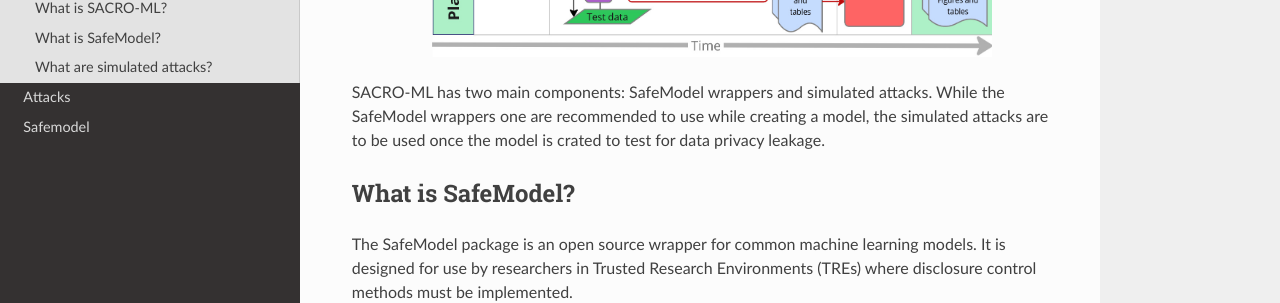
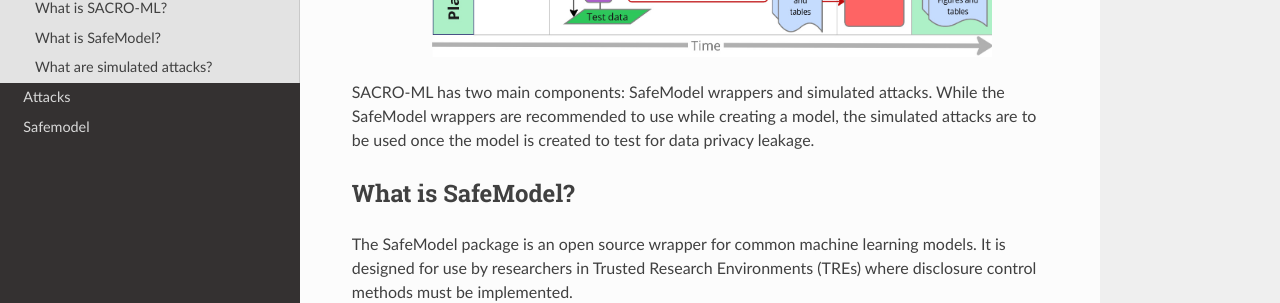
Before and after one commit to AI-SDC/SACRO-ML, a Sphinx documentation site: the page built from docs/source/introduction.rst, in a window 1280 px wide and 900 px high, scrolled down 944 px. Shown: the part 175-478 px from the top of the window. Built offline with Sphinx 7.4.7 and the Read the Docs theme 3.1.0, drawn with Linux system fonts in a browser that asks for light colours.

Commit message:
fix spelling in docs/source/introduction.rst
Signed-off-by: Richard Preen <rpreen@gmail.com>

```diff
--- a/docs/source/introduction.rst
+++ b/docs/source/introduction.rst
@@ -30,7 +30,7 @@
     :height: 250px
     :alt: Timeline of a life cycle of a ML model containing sensitive and personal data.
 
-SACRO-ML has two main components: SafeModel wrappers and simulated attacks. While the SafeModel wrappers one are recommended to use while creating a model, the simulated attacks are to be used once the model is crated to test for data privacy leakage.
+SACRO-ML has two main components: SafeModel wrappers and simulated attacks. While the SafeModel wrappers are recommended to use while creating a model, the simulated attacks are to be used once the model is created to test for data privacy leakage.
 
 What is SafeModel?
 ------------------
```
